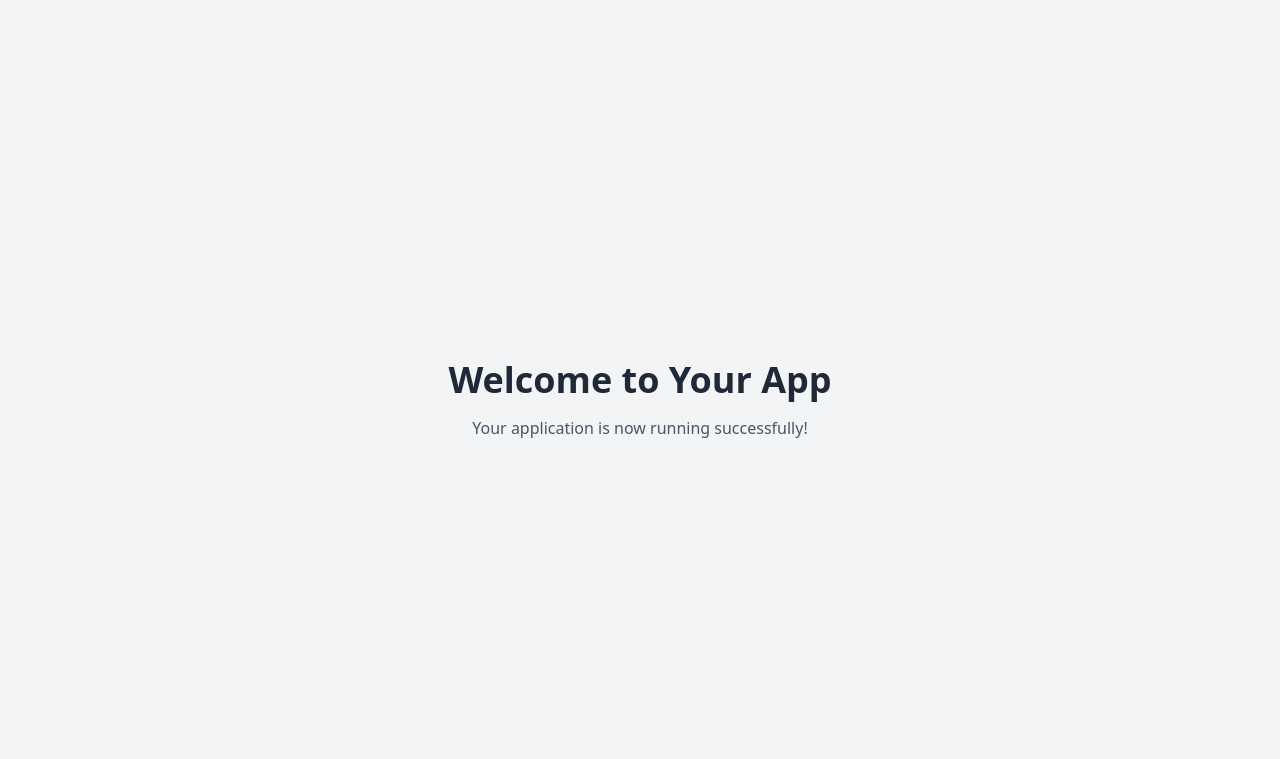
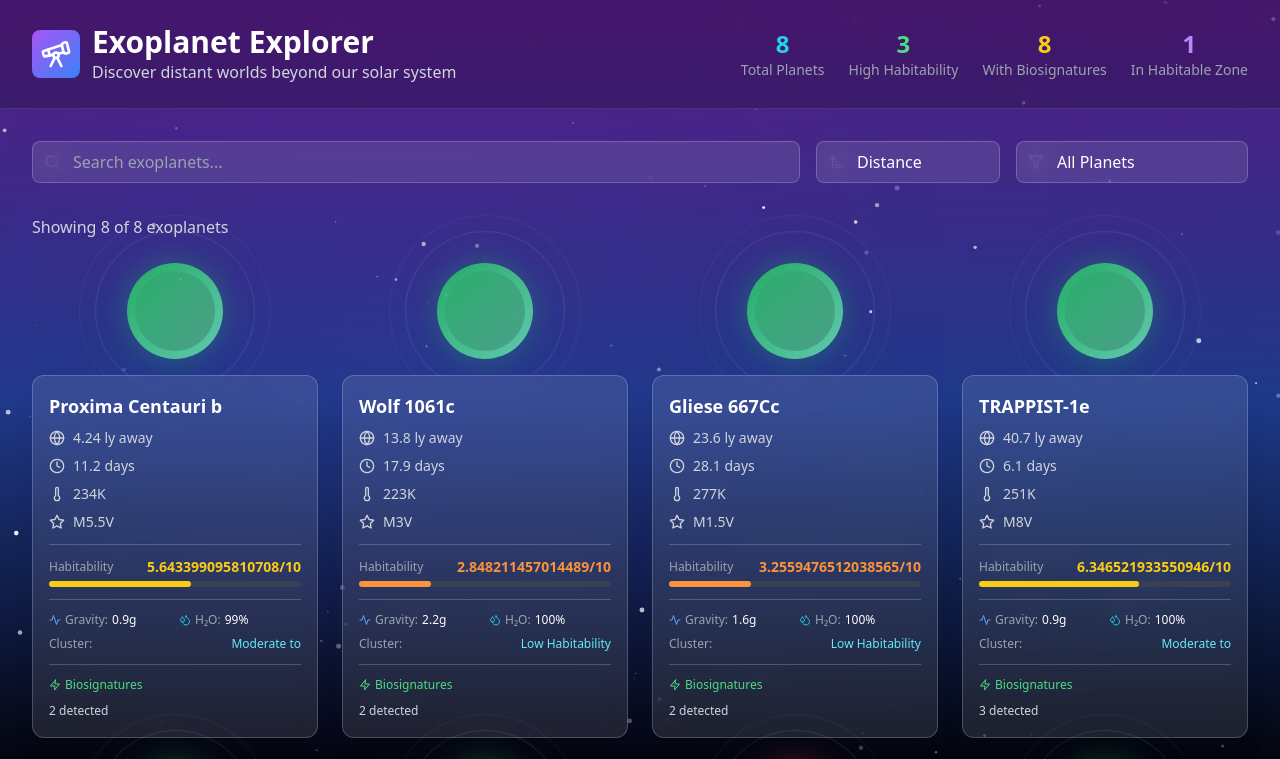
Before and after one commit to ShaanSoni123/Cosmic-LifeMapper14, a React (Vite) app: page / in a window 1280 px wide. Shown: the top 759 px of the page. Built offline with nearby package versions, Linux system fonts and the light colour scheme.

Commit message:
Implement Exoplanet Dashboard

```diff
--- a/src/App.tsx
+++ b/src/App.tsx
@@ -1,15 +1,177 @@
-import React from 'react';
+import React, { useState, useMemo } from 'react';
+import { StarField } from './components/StarField';
+import { PlanetCard } from './components/PlanetCard';
+import { PlanetModal } from './components/PlanetModal';
+import { SearchFilter } from './components/SearchFilter';
+import { exoplanets } from './data/exoplanets';
+import { clusterPlanets, ExtendedExoplanet } from './utils/exoplanetAnalysis';
+import { Telescope, Globe, Zap } from 'lucide-react';
 
 function App() {
+  const [selectedPlanet, setSelectedPlanet] = useState<ExtendedExoplanet | null>(null);
+  const [searchTerm, setSearchTerm] = useState('');
+  const [sortBy, setSortBy] = useState('distance');
+  const [filterBy, setFilterBy] = useState('all');
+
+  // Process exoplanets with extended analysis
+  const processedPlanets = useMemo(() => {
+    return clusterPlanets(exoplanets);
+  }, []);
+
+  // Filter and sort planets
+  const filteredAndSortedPlanets = useMemo(() => {
+    let filtered = processedPlanets.filter(planet => {
+      const matchesSearch = planet.name.toLowerCase().includes(searchTerm.toLowerCase()) ||
+                           planet.constellation.toLowerCase().includes(searchTerm.toLowerCase());
+
+      switch (filterBy) {
+        case 'high-habitability':
+          return matchesSearch && planet.habitabilityScore >= 5;
+        case 'with-biosignatures':
+          return matchesSearch && planet.biosignatures.length > 0;
+        case 'nearby':
+          return matchesSearch && planet.distanceFromEarth < 50;
+        case 'in-habitable-zone':
+          return matchesSearch && planet.inHabitableZone;
+        default:
+          return matchesSearch;
+      }
+    });
+
+    // Sort planets
+    filtered.sort((a, b) => {
+      switch (sortBy) {
+        case 'distance':
+          return a.distanceFromEarth - b.distanceFromEarth;
+        case 'habitability':
+          return b.habitabilityScore - a.habitabilityScore;
+        case 'temperature':
+          return a.temperature - b.temperature;
+        case 'discovery':
+          return b.discoveryYear - a.discoveryYear;
+        default:
+          return 0;
+      }
+    });
+
+    return filtered;
+  }, [processedPlanets, searchTerm, sortBy, filterBy]);
+
+  const stats = useMemo(() => {
+    const totalPlanets = processedPlanets.length;
+    const highHabitability = processedPlanets.filter(p => p.habitabilityScore >= 5).length;
+    const withBiosignatures = processedPlanets.filter(p => p.biosignatures.length > 0).length;
+    const inHabitableZone = processedPlanets.filter(p => p.inHabitableZone).length;
+
+    return { totalPlanets, highHabitability, withBiosignatures, inHabitableZone };
+  }, [processedPlanets]);
+
   return (
-    <div className="min-h-screen bg-gray-100 flex items-center justify-center">
-      <div className="text-center">
-        <h1 className="text-4xl font-bold text-gray-800 mb-4">
-          Welcome to Your App
-        </h1>
-        <p className="text-gray-600">
-          Your application is now running successfully!
-        </p>
+    <div className="min-h-screen relative overflow-hidden">
+      <StarField />
+
+      <div className="relative z-10">
+        {/* Header */}
+        <header className="bg-black/20 backdrop-blur-md border-b border-white/10">
+          <div className="max-w-7xl mx-auto px-4 sm:px-6 lg:px-8 py-6">
+            <div className="flex items-center justify-between">
+              <div className="flex items-center gap-3">
+                <div className="p-2 bg-gradient-to-br from-purple-500 to-blue-500 rounded-lg">
+                  <Telescope className="w-8 h-8 text-white" />
+                </div>
+                <div>
+                  <h1 className="text-3xl font-bold text-white">Exoplanet Explorer</h1>
+                  <p className="text-gray-300">Discover distant worlds beyond our solar system</p>
+                </div>
+              </div>
+
+              <div className="hidden md:flex items-center gap-6 text-sm">
+                <div className="text-center">
+                  <div className="text-2xl font-bold text-cyan-400">{stats.totalPlanets}</div>
+                  <div className="text-gray-400">Total Planets</div>
+                </div>
+                <div className="text-center">
+                  <div className="text-2xl font-bold text-green-400">{stats.highHabitability}</div>
+                  <div className="text-gray-400">High Habitability</div>
+                </div>
+                <div className="text-center">
+                  <div className="text-2xl font-bold text-yellow-400">{stats.withBiosignatures}</div>
+                  <div className="text-gray-400">With Biosignatures</div>
+                </div>
+                <div className="text-center">
+                  <div className="text-2xl font-bold text-purple-400">{stats.inHabitableZone}</div>
+                  <div className="text-gray-400">In Habitable Zone</div>
+                </div>
+              </div>
+            </div>
+          </div>
+        </header>
+
+        {/* Main Content */}
+        <main className="max-w-7xl mx-auto px-4 sm:px-6 lg:px-8 py-8">
+          {/* Search and Filter */}
+          <SearchFilter
+            searchTerm={searchTerm}
+            onSearchChange={setSearchTerm}
+            sortBy={sortBy}
+            onSortChange={setSortBy}
+            filterBy={filterBy}
+            onFilterChange={setFilterBy}
+          />
+
+          {/* Results Summary */}
+          <div className="mb-6">
+            <p className="text-gray-300">
+              Showing {filteredAndSortedPlanets.length} of {processedPlanets.length} exoplanets
+            </p>
+          </div>
+
+          {/* Planet Grid */}
+          {filteredAndSortedPlanets.length > 0 ? (
+            <div className="grid grid-cols-1 md:grid-cols-2 lg:grid-cols-3 xl:grid-cols-4 gap-6">
+              {filteredAndSortedPlanets.map((planet) => (
+                <PlanetCard
+                  key={planet.id}
+                  planet={planet}
+                  onClick={() => setSelectedPlanet(planet)}
+                />
+              ))}
+            </div>
+          ) : (
+            <div className="text-center py-12">
+              <Globe className="w-16 h-16 text-gray-500 mx-auto mb-4" />
+              <h3 className="text-xl font-semibold text-gray-300 mb-2">No planets found</h3>
+              <p className="text-gray-500">Try adjusting your search or filter criteria</p>
+            </div>
+          )}
+
+          {/* Quick Stats Cards for Mobile */}
+          <div className="md:hidden mt-8 grid grid-cols-2 gap-4">
+            <div className="bg-white/10 backdrop-blur-md rounded-lg p-4 border border-white/20">
+              <div className="flex items-center gap-2 mb-2">
+                <Globe className="w-4 h-4 text-cyan-400" />
+                <span className="text-sm text-gray-400">Total</span>
+              </div>
+              <div className="text-xl font-bold text-white">{stats.totalPlanets}</div>
+            </div>
+            <div className="bg-white/10 backdrop-blur-md rounded-lg p-4 border border-white/20">
+              <div className="flex items-center gap-2 mb-2">
+                <Zap className="w-4 h-4 text-green-400" />
+                <span className="text-sm text-gray-400">High Habitability</span>
+              </div>
+              <div className="text-xl font-bold text-white">{stats.highHabitability}</div>
+            </div>
+          </div>
+        </main>
+
+        {/* Planet Modal */}
+        {selectedPlanet && (
+          <PlanetModal
+            planet={selectedPlanet}
+            isOpen={!!selectedPlanet}
+            onClose={() => setSelectedPlanet(null)}
+          />
+        )}
       </div>
     </div>
   );
--- a/src/components/PlanetModal.tsx
+++ b/src/components/PlanetModal.tsx
@@ -1,5 +1,5 @@
 import React from 'react';
-import { X, Globe, Clock, Thermometer, Star, Zap, Calendar, Weight, Ruler, Activity, Droplets, Shield, Target } from 'lucide-react';
+import { X, Globe, Clock, Thermometer, Star, Zap, Calendar, Weight, Ruler, Activity, Droplets, Shield, Target, Info } from 'lucide-react';
 import { ExtendedExoplanet, generateDetailedReport } from '../utils/exoplanetAnalysis';
 
 interface PlanetModalProps {
```
